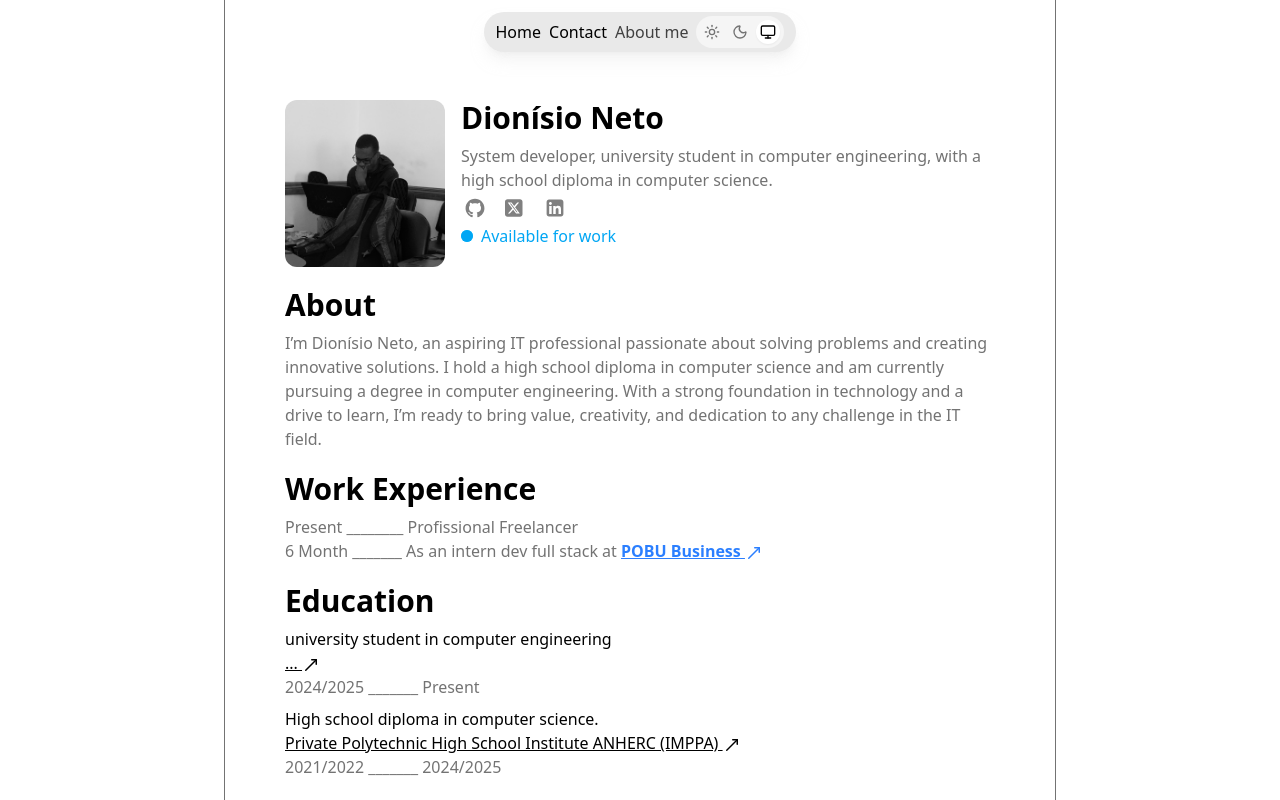
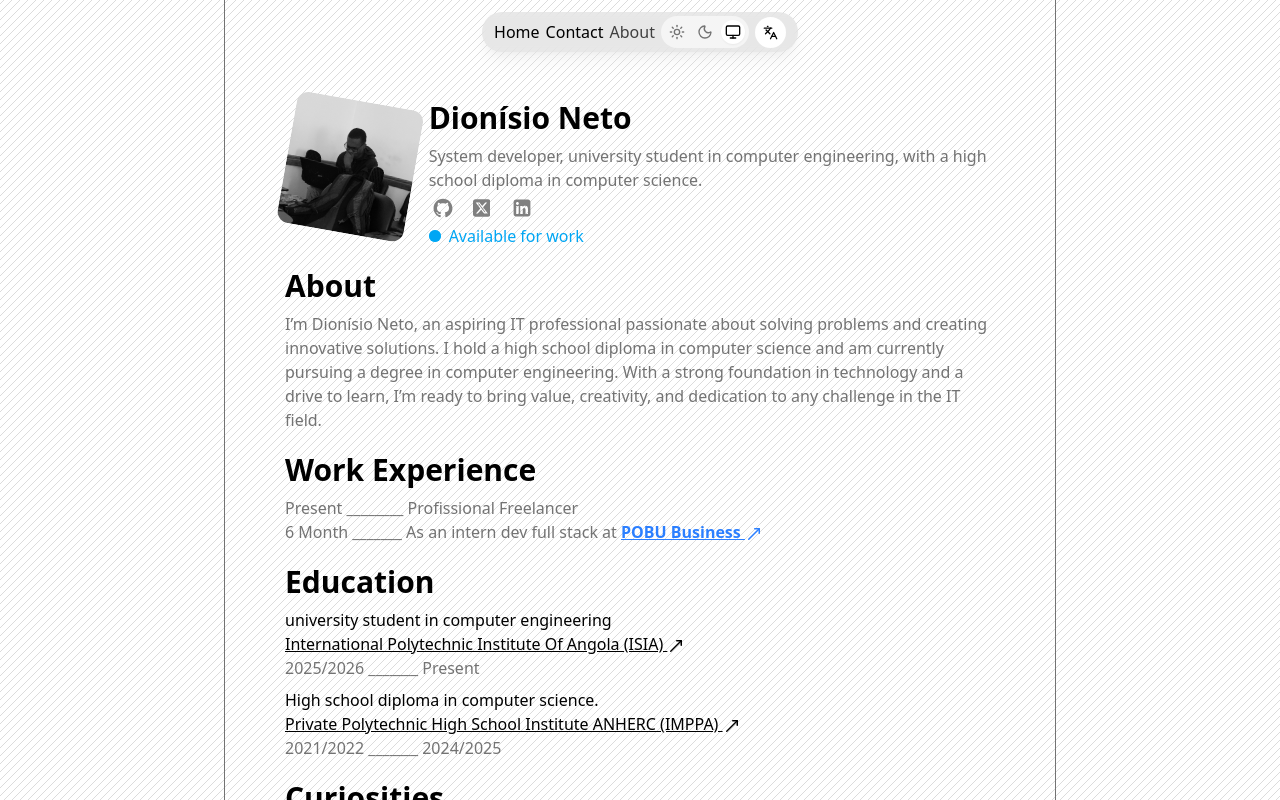
Before and after one commit to DionsioNeto/portfolio, a Vue app: page /about in a window 1280 px wide. Shown: the top 800 px of the page. Built offline with nearby package versions, Linux system fonts and the light colour scheme.

Commit message:
ultimate update

```diff
--- a/index.html
+++ b/index.html
@@ -8,7 +8,7 @@
     <meta name="date" content="apr. 23, 2025">
     <meta name='author' content="Dionísio Neto, dionisioni304@gmail.com">
     <meta name="viewport" content="width=device-width, initial-scale=1.0">
-    <link rel="icon" href="">
+    <link rel="icon" href="./src/assets/img/dn3.jpg">
     <title>Dionísio Neto</title>
   </head>
   <body class="dark:bg-neutral-950 dark:text-white bg-white text-black">
--- a/src/App.vue
+++ b/src/App.vue
@@ -1,3 +1,15 @@
 <template>
     <RouterView />
+    <svg class="fixed inset-0 size-full stroke-neutral-900/30 dark:stroke-neutral-100/10 -z-2" fill="none">
+        <defs>
+            <pattern :id="patternId" x="0" y="0" width="8" height="8" patternUnits="userSpaceOnUse">
+                <path d="M-1 5L5 -1M3 9L8.5 3.5" stroke-width="0.5"></path>
+            </pattern>
+        </defs>
+        <rect stroke="none" :fill="`url(#${patternId})`" width="100%" height="100%"></rect>
+    </svg>
 </template>
+<script setup lang="ts">
+    import { computed } from 'vue';
+    const patternId = computed(() => `pattern-${Math.random().toString(36).substring(2, 9)}`);
+</script>
--- a/src/components/modal.vue
+++ b/src/components/modal.vue
@@ -8,7 +8,7 @@
   <Transition name="modal">
     <div
         v-if="show"
-        class="fixed z-998 top-0 left-0 w-full h-full bg-neutral-800/70 flex transition-opacity ease-in backdrop-blur-xs"
+        class="fixed z-998 top-0 left-0 w-full min-h-screen bg-neutral-800/70 flex transition-opacity ease-in backdrop-blur-xs"
     >
       <div class="w-80 m-auto bg-neutral-100  dark:bg-neutral-900 rounded-lg shadow transition ease-in">
         <div class="border-b border-gray-500 p-2 flex justify-between items-center text-lg font-bold">
--- a/src/components/theHeader.vue
+++ b/src/components/theHeader.vue
@@ -1,5 +1,5 @@
 <script setup lang="ts">
-import { Moon, Monitor, Sun } from 'lucide-vue-next';
+import { Moon, Monitor, Sun, Languages } from 'lucide-vue-next';
 import { useAppearance } from '../useAppearance';
 const { appearance, updateAppearance } = useAppearance();
 const tabs = [
@@ -7,17 +7,49 @@ const tabs = [
     { value: 'dark', Icon: Moon },
     { value: 'system', Icon: Monitor },
 ] as const;
+
+import { ref, onMounted } from 'vue'
+import { useI18n } from 'vue-i18n'
+
+const open = ref(false)
+const { locale } = useI18n()
+const selectedLang = ref(locale.value)
+
+const languages = [
+  { code: 'en', label: 'English' },
+  { code: 'pt', label: 'Português' },
+]
+
+function selectLang(code) {
+  selectedLang.value = code
+  changeLang()
+  open.value = false
+}
+
+function changeLang() {
+  locale.value = selectedLang.value
+  localStorage.setItem('lang', selectedLang.value)
+}
+
+onMounted(() => {
+  const savedLang = localStorage.getItem('lang')
+  if (savedLang) {
+    locale.value = savedLang
+    selectedLang.value = savedLang
+  }
+})
+
 </script>
 <template>
   <header class="z-2 mx-auto w-fit rounded-full sticky py-1 px-3 backdrop-blur-xs top-3 borde-2 bg-neutral-300/50 dark:bg-neutral-900/50 border-neutral-200 dark:border-neutral-700 shadow-lg shadow-neutral-200/50 dark:shadow-neutral-950/50">
     <nav>
-      <ul class="flex items-center gap-2 font-medium">
+      <ul class="flex items-center gap-1.5 font-medium">
         <li>
           <RouterLink
             active-class="text-neutral-700"
             to="/"
           >
-            Home
+            {{ $t('Home') }}
           </RouterLink>
         </li>
         <li>
@@ -25,7 +57,7 @@ const tabs = [
             active-class="text-neutral-700"
             to="/contact"
           >
-            Contact
+            {{ $t('Contact') }}
           </RouterLink>
         </li>
         <li>
@@ -33,7 +65,7 @@ const tabs = [
             active-class="text-neutral-700"
             to="/about"
           >
-            About me
+            {{ $t('About') }}
           </RouterLink>
         </li>
         <li>
@@ -53,6 +85,43 @@ const tabs = [
             </button>
           </div>
         </li>
+        <li>
+          <div class="relative inline-block text-left">
+              <!-- Botão com ícone -->
+            <button
+              @click="open = !open"
+              class="inline-flex gap-1 rounded-full p-2 bg-white dark:bg-neutral-800 hover:bg-neutral-200 dark:hover:bg-neutral-700 transition-colors"
+            >
+              <Languages :size="15" />
+            </button>
+
+            <!-- Menu dropdown -->
+            <transition
+              enter-active-class="transition ease-out duration-100"
+              enter-from-class="opacity-0 scale-95"
+              enter-to-class="opacity-100 scale-100"
+              leave-active-class="transition ease-in duration-75"
+              leave-from-class="opacity-100 scale-100"
+              leave-to-class="opacity-0 scale-95"
+            >
+              <div
+                v-if="open"
+                class="absolute right-0 mt-2 w-32 origin-top-right rounded-lg shadow-lg bg-white dark:bg-neutral-800 ring-1 ring-black/5"
+              >
+                <div class="py-1">
+                  <button
+                    v-for="lang in languages"
+                    :key="lang.code"
+                    @click="selectLang(lang.code)"
+                    class="w-full text-left px-3 py-2 text-sm hover:bg-neutral-100 dark:hover:bg-neutral-700 rounded transition-colors"
+                  >
+                    {{ lang.label }}
+                  </button>
+                </div>
+              </div>
+            </transition>
+          </div>
+        </li>
       </ul>
     </nav>
   </header>
--- a/src/locales/en.json
+++ b/src/locales/en.json
@@ -37,6 +37,7 @@
     "Enter your phone email": "Enter your phone email",
     "Enter your phone number": "Enter your phone number",
     "Enter your message": "Enter your message",
+    "International Polytechnic Institute Of Angola (ISIA)": "International Polytechnic Institute Of Angola (ISIA)",
     "see resume": "see resume",
     "Resume": "Resume",
     "about_me": {
--- a/src/locales/pt.json
+++ b/src/locales/pt.json
@@ -38,6 +38,7 @@
     "Enter your phone number": "Digite seu número de telefone",
     "Enter your message": "Digite sua mensagem",
     "see resume": "Ver currículo",
+    "International Polytechnic Institute Of Angola (ISIA)": "Instituto Politécnico Internacional De Angola (ISIA)",
     "Resume": "Currículo",
     "about_me": {
         "title": "Sobre mim",
--- a/src/project/about.vue
+++ b/src/project/about.vue
@@ -5,7 +5,7 @@
   import InconXTwitter from '@/icon/InconXTwitter.vue';
   import IconLinkedin from '@/icon/IconLinkedin.vue';
   import Modal from '../components/modal.vue';
-  import { MoveUpRight, X, Download } from 'lucide-vue-next';
+  import { MoveUpRight, X, Download, CircleQuestionMark, Eye } from 'lucide-vue-next';
 
   import { ref } from 'vue';
   const toggleModal = ref(false)
@@ -42,15 +42,13 @@
     openIndex.value = openIndex.value === index ? null : index
   }
 </script>
-
 <template>
-
   <main class="sm:w-[65vw] m-auto border-l border-r border-neutral-500 -mt-10">
     <theHeader />
     <section class="px-5 sm:px-15 pt-25">
       <div class="flex flex-row gap-4 ">
-        <div class="max-w-20 md:max-w-40  rounded-xl overflow-hidden relative">
-          <img src="../assets/img/dn3.jpg" alt="Dionísio Neto" class="w-full">
+        <div class="w-24 md:w-40  overflow-hidden relative rotate-10">
+          <img src="../assets/img/dn3.jpg" alt="Dionísio Neto" class="w-full rounded-xl">
         </div>
         <div class="w-full">
           <h1 class="text-3xl font-bold mb-2">Dionísio Neto</h1>
@@ -92,14 +90,12 @@
           </div>
         </div>
       </div>
-
       <div class="w-full mt-5">
         <h1 class="text-3xl font-bold mb-2">{{ $t('About') }}</h1>
         <p class="text-neutral-500 font-medium">
           {{ $t('about me') }}
         </p>
       </div>
-
       <div class="w-full mt-5">
         <h1 class="text-3xl font-bold mb-2">{{ $t('Work Experience') }}</h1>
         <div class="">
@@ -118,24 +114,23 @@
           </p>
         </div>
       </div>
-
       <div class="w-full mt-5">
         <h1 class="text-3xl font-bold mb-2">{{ $t('Education') }}</h1>
         <ul class="flex flex-col gap-2">
           <li>
             <a
               target="_blank"
-              href="#"
+              href="https://isia.co.ao"
             >
               <div class=" font-medium">
                 {{ $t('university student in computer engineering')}}
               </div>
               <div class="hover:text-neutral-600 underline">
-                ...
+                {{ $t('International Polytechnic Institute Of Angola (ISIA)' )}}
                 <MoveUpRight :size="18" class=" inline-block"/>
               </div>
             </a>
-            <div class="text-neutral-500">2024/2025 _______ Present</div>
+            <div class="text-neutral-500">2025/2026 _______ Present</div>
           </li>
           <li>
             <a
@@ -185,8 +180,6 @@
         </transition>
       </div>
     </section>
-
-
     <section
       @click="showModal = true"
       class="w-full flex justify-center items-center py-2 cursor-pointer"
@@ -198,7 +191,6 @@
           </div>
       </div>
     </section>
-
     <teleport to="body">
       <Modal :show="showModal" @close="showModal = false">
         <template #header>
@@ -206,22 +198,51 @@
         </template>
 
         <template #body>
-          <img src="../assets/img/dn3.jpg" alt="Dionísio Neto" class="max-w-20 md:max-w-full rounded-xl">
+          <div class="flex justify-center items-center flex-col">
+            <CircleQuestionMark :size="50"/>
+            <p class="">Download {{ $t('Resume') }}?</p>
+          </div>
         </template>
-
         <template #footer>
-          <button
-            class=""
-            @click="$emit('close')"
-          >
-            <Download/>
-          </button>
+          <div class="flex justify-center items-center gap-2">
+            <a href="../src/assets/pdf/Dionísio CV.pdf" download>
+              <button
+                class="flex items-center gap-2 bg-black dark:bg-white dark:text-black text-white p-1 rounded-md font-bold dark:hover:bg-neutral-300 cursor-pointer hover:bg-neutral-900"
+                @click="$emit('close')"
+              >
+                <Download :size="20"/> Download PT
+              </button>
+            </a>
+            <a href="../src/assets/pdf/Dionísio CV en.pdf" download>
+              <button
+                class="flex items-center gap-2 bg-black dark:bg-white dark:text-black text-white p-1 rounded-md font-bold dark:hover:bg-neutral-300 cursor-pointer hover:bg-neutral-900"
+                @click="$emit('close')"
+              >
+                <Download :size="20"/> Download EN
+              </button>
+            </a>
+          </div>
+          <div class="flex justify-center items-center gap-2 mt-2">
+            <a href="../src/assets/pdf/Dionísio CV.pdf" target="_blank">
+              <button
+                class="flex items-center gap-2 bg-black dark:bg-white dark:text-black text-white p-1 rounded-md font-bold dark:hover:bg-neutral-300 cursor-pointer hover:bg-neutral-900"
+                @click="$emit('close')"
+              >
+                <Eye :size="20"/> {{ $t('see resume') }} PT <MoveUpRight :size="15"/>
+              </button>
+            </a>
+            <a href="../src/assets/pdf/Dionísio CV en.pdf" target="_blank">
+              <button
+                class="flex items-center gap-2 bg-black dark:bg-white dark:text-black text-white p-1 rounded-md font-bold dark:hover:bg-neutral-300 cursor-pointer hover:bg-neutral-900"
+                @click="$emit('close')"
+              >
+                <Eye :size="20"/> {{ $t('see resume') }} EN <MoveUpRight :size="15"/>
+              </button>
+            </a>
+          </div>
         </template>
       </Modal>
     </teleport>
-
-
-
     <the-footer/>
   </main>
 </template>
```
Also changed, not shown: src/project/index.vue (+55 -5 lines), src/assets/img/cv img.png (added), 1 other file (tests, documents, lock files or other folders).
